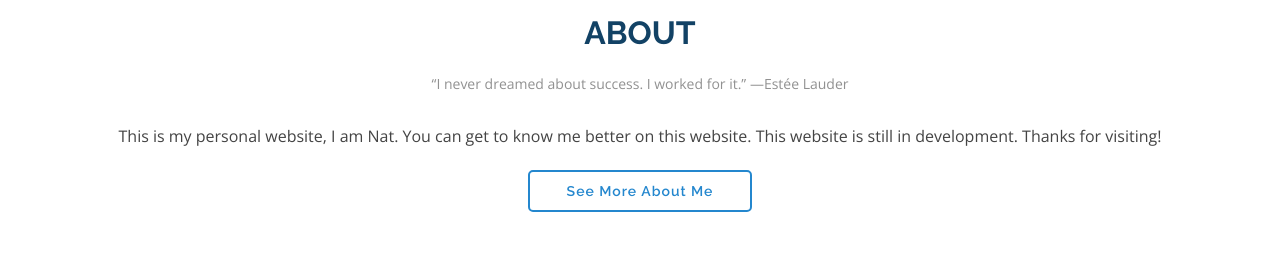
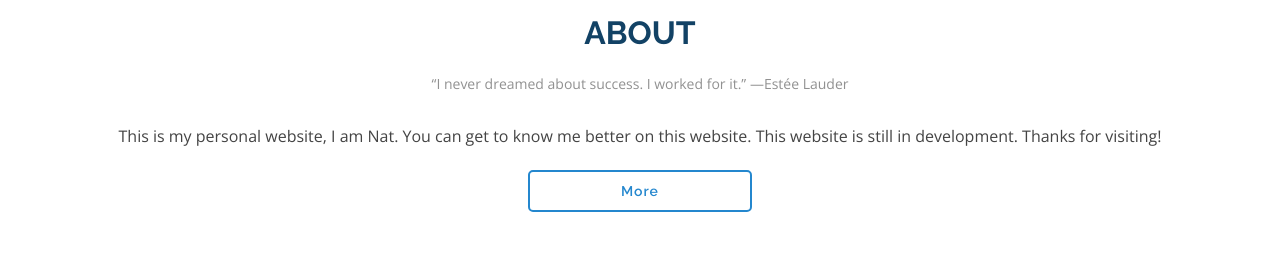
Before and after one commit to natnotnut/badboyable, a plain HTML site: page index.html in a window 1280 px wide. Shown: the part 917-1179 px from the top of the page. Drawn offline with nearby package versions, Linux system fonts and the light colour scheme.

Commit message:
Update index.html

```diff
--- a/index.html
+++ b/index.html
@@ -145,7 +145,7 @@
             <p>
               This is my personal website, I am Nat. You can get to know me better on this website. This website is still in development. Thanks for visiting!
             </p>
-            <a href="about-me.html" class="btn-see-more">See More About Me</a>
+            <a href="https://natnotnut.github.io/badboyable/about-me" class="btn-see-more">More</a>
         </center>
         </div>
 
```
